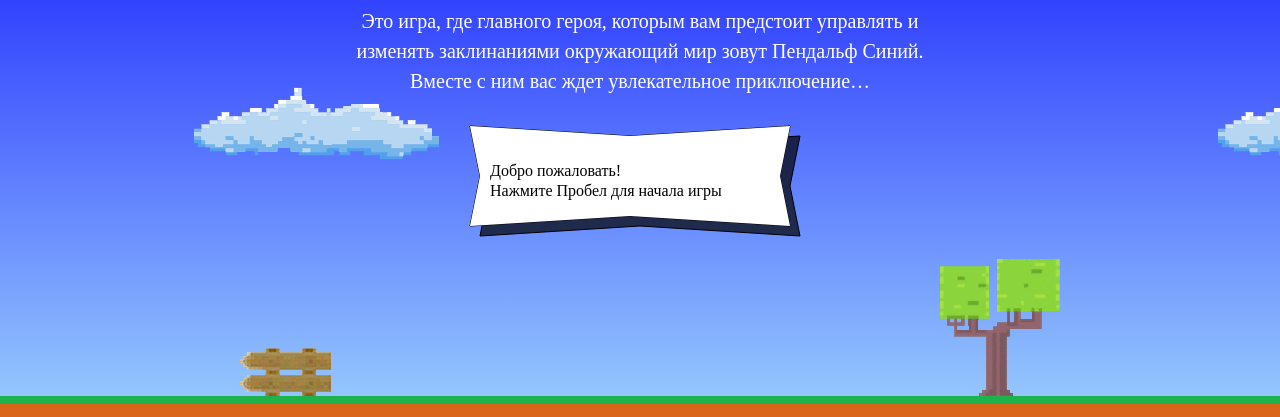
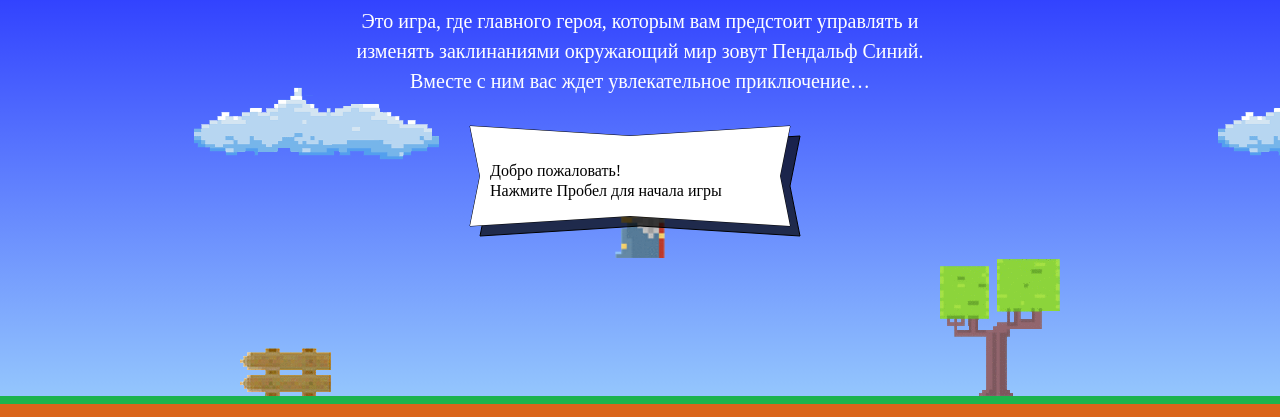
Before and after one commit to vigolajnen/49149-code-and-magick-1, a website: page index.html in a window 1280 px wide. Shown: the part 203-620 px from the top of the page. Drawn offline with Linux system fonts and the light colour scheme; a web font is replaced by a local one.

Commit message:
убирает лишний пробел

```diff
--- a/index.html
+++ b/index.html
@@ -181,27 +181,23 @@
   </div>
 </template>
 <script>
-  var fireballSize = 55;
-  var wizardSpeed = 3;
-  var wizardWidth = 70;
+  var fireballSize = 22;  // Размер фаербола в пикселях
+  var wizardSpeed = 3;    // Скорость мага
+  var wizardWidth = 70;   // Ширина мага
+  var getFireballSpeed = function (left) {
+    return left ? 5 : 2;
+  }
   var getWizardHeight = function () {
     return 1.337 * wizardWidth;
   }
-
-  var getFireballSpeed = function (left) {
-    return left ? 5 : 2;
+  function getWizardX(width) {
+    return (width - wizardWidth) / 2;
   }
-
-  var getWizardX = function (width) {
-    return window.innerWidth;
+  function getWizardY(height) {
+    return (height - getWizardHeight()) / 3;
   }
-
-  var getWizardY = function (height) {
-    return 0.66 * window.innerHeight;
-  }
-
-  console.log ("Пропорциональная высота мага " + getWizardHeight());
-  console.log ("Скорость фаербола: " + getFireballSpeed(true));
+  console.log("Скорость фаербола " + getFireballSpeed());
+  console.log("Пропорциональная высоту мага " + getWizardHeight());
 </script>
 <script src="js/stat.js"></script>
 <script src="js/game.js"></script>
```
